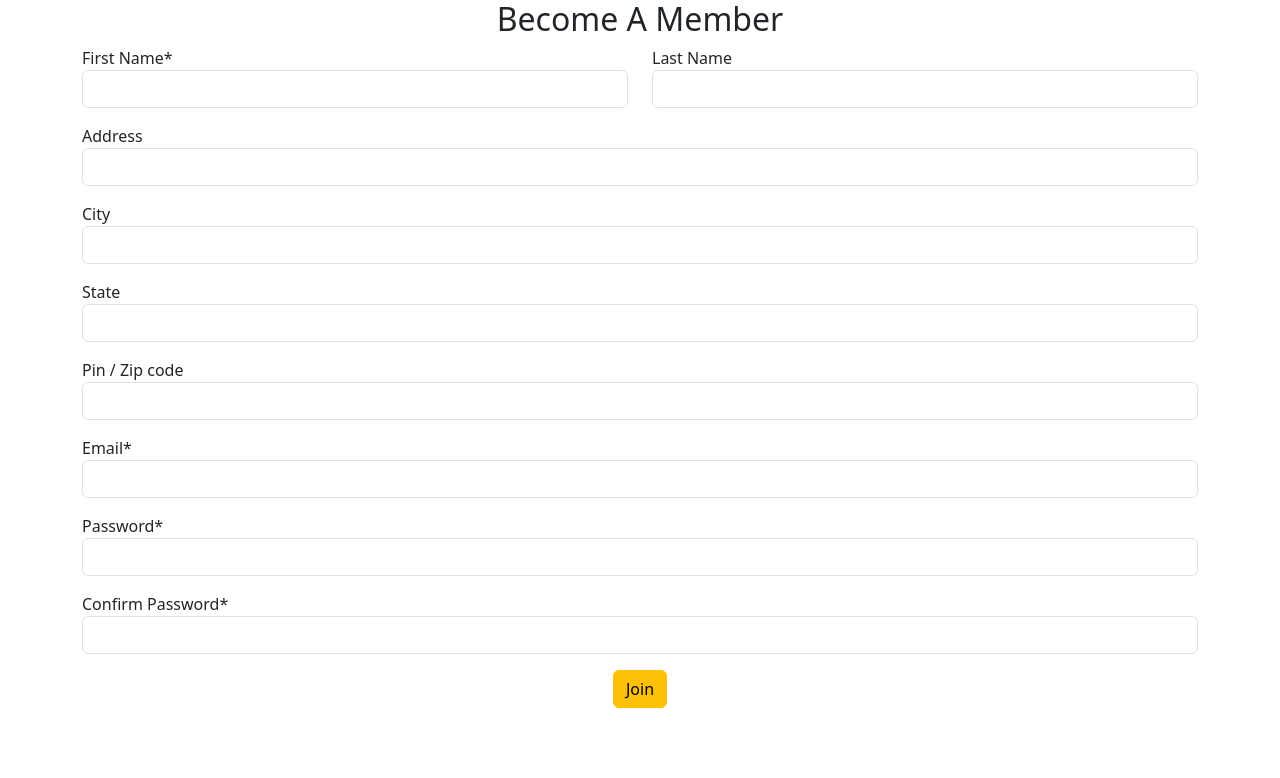
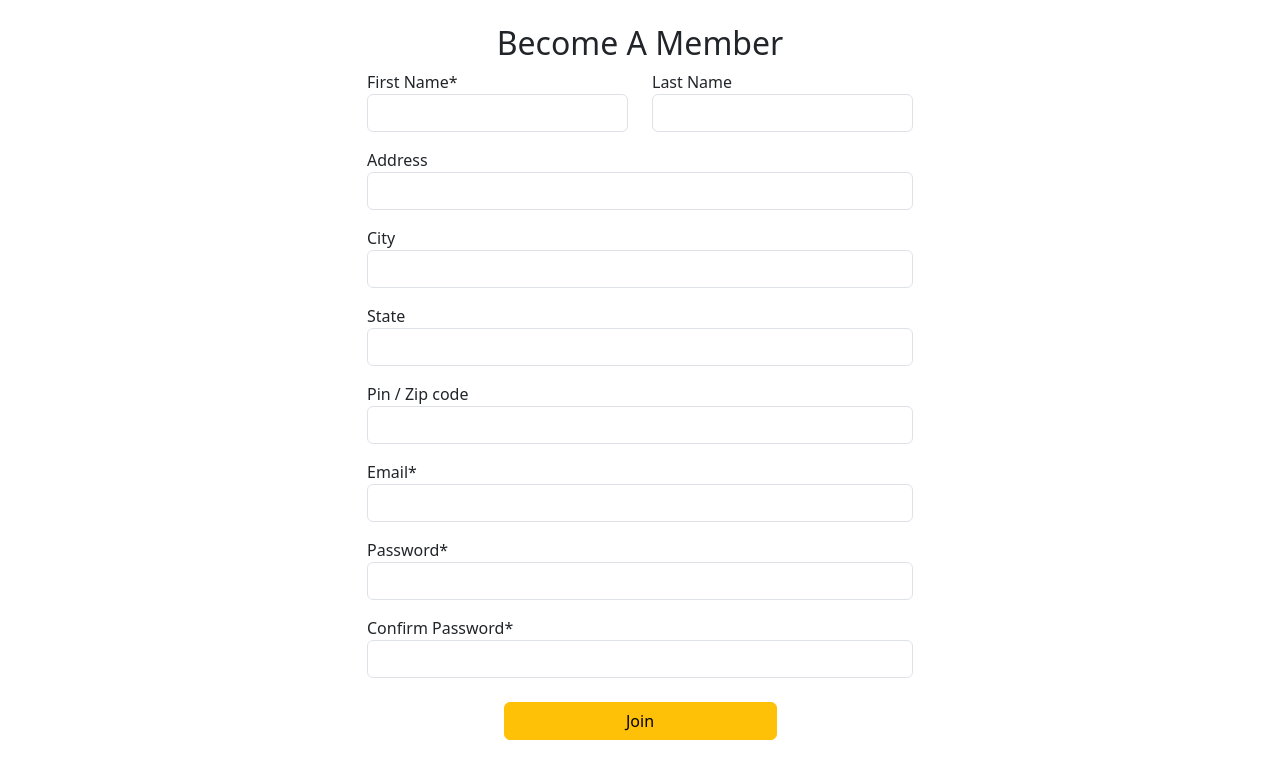
Before and after one commit to yaowuvanier/Supermarket-Ordering-and-Delivery-System, an Angular app in the folder frontend-ng/: page /signup in a window 1280 px wide. Shown: the top 778 px of the page. Built offline with nearby package versions, Linux system fonts and the light colour scheme.

Commit message:
adjust the layout of the sign up form

```diff
--- a/frontend-ng/src/app/home/components/users/user-signup/user-signup.component.html
+++ b/frontend-ng/src/app/home/components/users/user-signup/user-signup.component.html
@@ -1,4 +1,8 @@
 <div class="container" *ngIf="userSignupForm">
+  <div class="row justify-content-center mt-4">
+    <div class="col-md-6">
+      <!-- Adjust the 'md' breakpoint as needed -->
+      <!-- Content of the centered one-third -->
       <div class="text-center">
         <h2>Become A Member</h2>
       </div>
@@ -56,7 +60,12 @@
 
         <div class="form-group form-group-margin">
           <label for="pin">Pin / Zip code</label>
-      <input type="text" class="form-control" id="pin" formControlName="pin" />
+          <input
+            type="text"
+            class="form-control"
+            id="pin"
+            formControlName="pin"
+          />
         </div>
 
         <div class="form-group form-group-margin">
@@ -88,7 +97,9 @@
           />
         </div>
         <div class="text-center form-group-margin">
-      <button type="submit" class="btn btn-warning">Join</button>
+          <button type="submit" class="btn btn-warning w-50 mt-2">Join</button>
         </div>
       </form>
     </div>
+  </div>
+</div>
```
Lines whose indentation alone changed are shown as unchanged.
